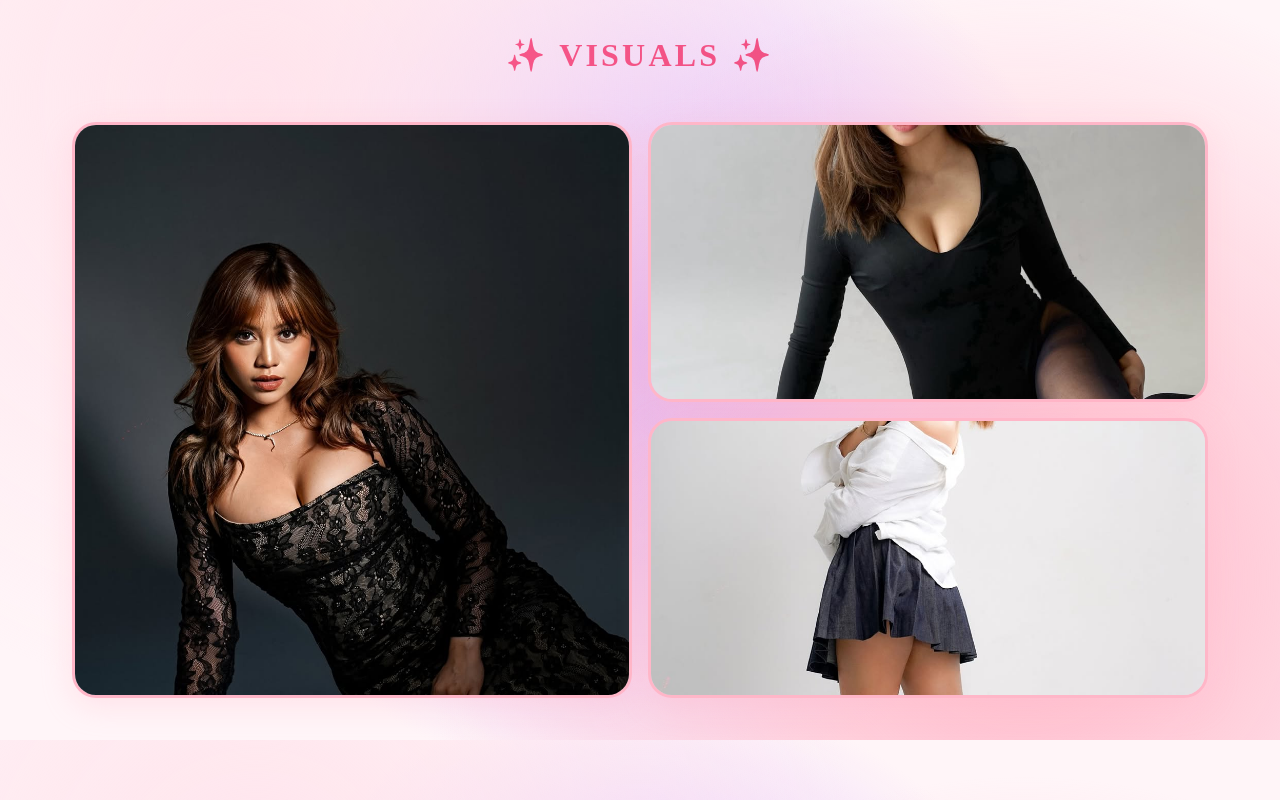
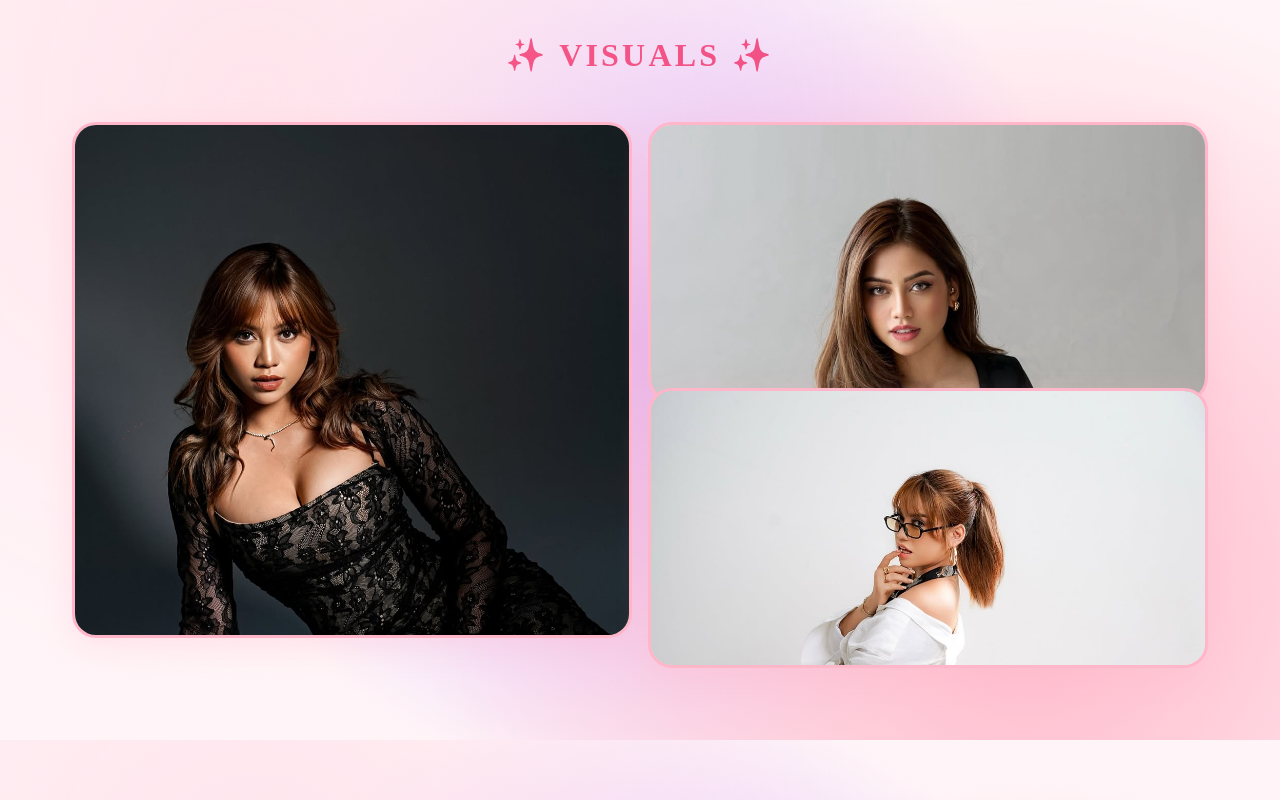
Before and after one commit to hpol369/ItsNadchos, a Next.js app: page / in a window 1280 px wide. Shown: the part 860-1660 px from the top of the page. Built offline with nearby package versions, Linux system fonts and the light colour scheme.

Commit message:
Fix gallery cropping and add title shadow
- Changed all gallery images to position from top (faces visible)
- Added drop-shadow to ItsNadchos title for better visibility

Co-Authored-By: Claude Opus 4.5 <noreply@anthropic.com>

```diff
--- a/src/app/page.module.css
+++ b/src/app/page.module.css
@@ -165,6 +165,7 @@
     -webkit-background-clip: text;
     -webkit-text-fill-color: transparent;
     background-clip: text;
+    filter: drop-shadow(0 4px 8px rgba(0, 0, 0, 0.3));
     animation: shimmer 3s linear infinite;
     text-shadow: none;
     filter: drop-shadow(0 4px 20px rgba(255, 92, 141, 0.5));
@@ -312,7 +313,7 @@
 @media (min-width: 1024px) {
     .galleryGrid {
         grid-template-columns: 1fr 1fr;
-        grid-template-rows: repeat(2, 280px);
+        grid-template-rows: repeat(2, 250px);
     }
 }
 
@@ -348,12 +349,8 @@
     width: 100%;
     height: 100%;
     object-fit: cover;
-    object-position: center;
+    object-position: top;
     transition: transform 0.6s cubic-bezier(0.2, 0.8, 0.2, 1);
-}
-
-.galleryItemLarge .galleryImage {
-    object-position: top;
 }
 
 .galleryItem:hover .galleryImage {
```
